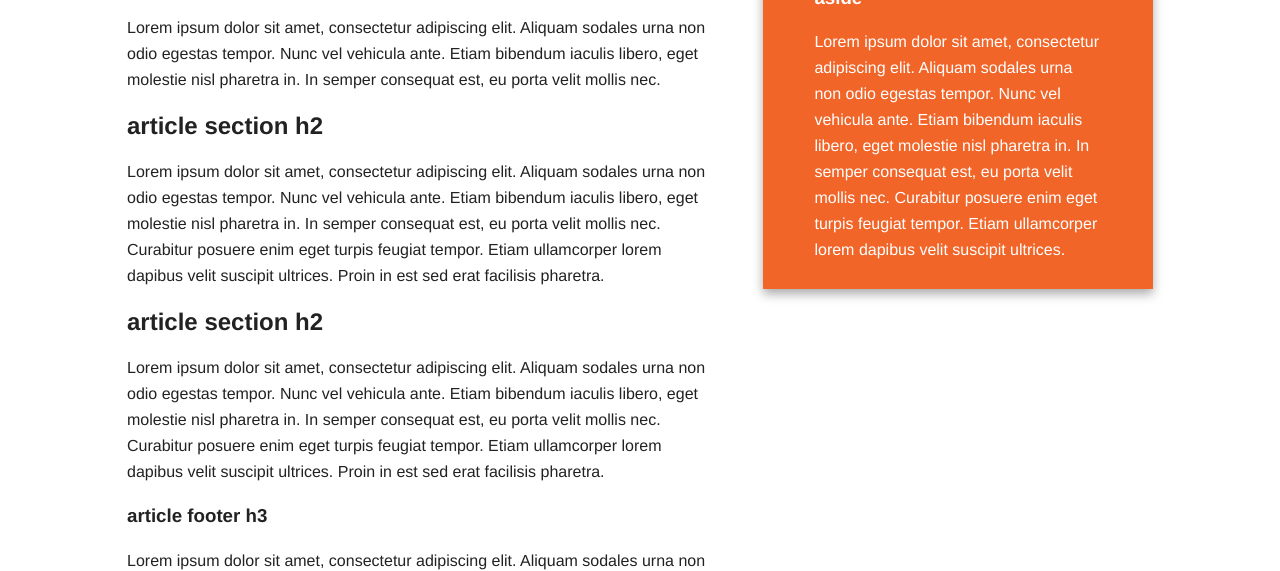
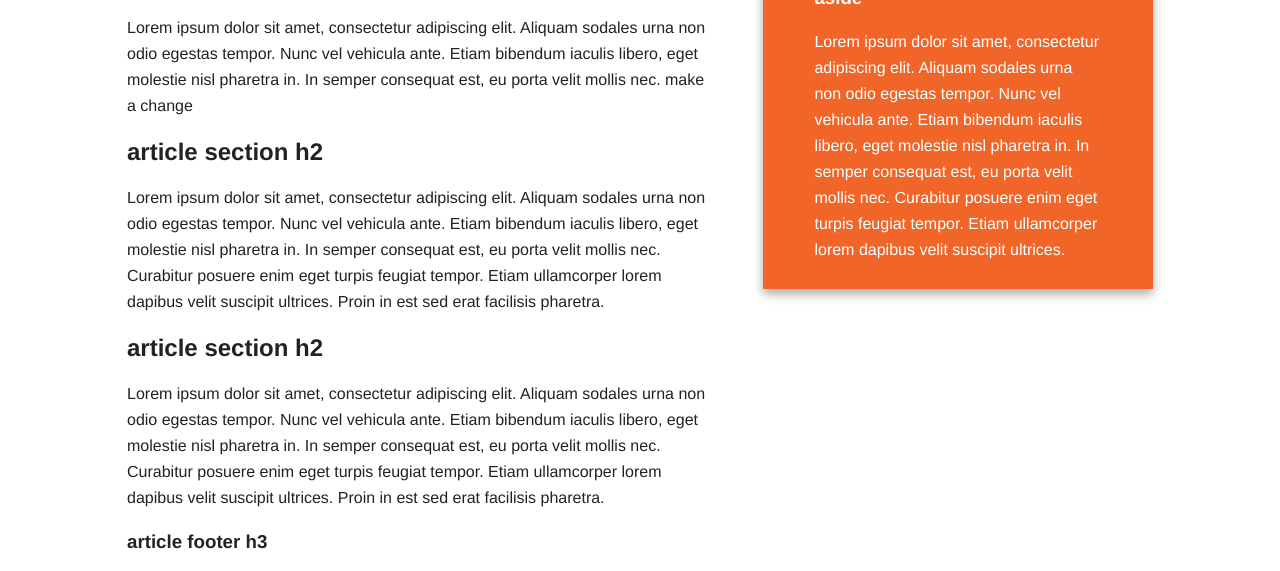
Before and after one commit to JeffMayTA/my-website, a plain HTML site: page index.html in a window 1280 px wide. Shown: the part 180-751 px from the top of the page. Drawn offline with nearby package versions, Linux system fonts and the light colour scheme.

Commit message:
Text change on index

```diff
--- a/index.html
+++ b/index.html
@@ -41,7 +41,7 @@
                 <article>
                     <header>
                         <h1>article header h1</h1>
-                        <p>Lorem ipsum dolor sit amet, consectetur adipiscing elit. Aliquam sodales urna non odio egestas tempor. Nunc vel vehicula ante. Etiam bibendum iaculis libero, eget molestie nisl pharetra in. In semper consequat est, eu porta velit mollis nec.</p>
+                        <p>Lorem ipsum dolor sit amet, consectetur adipiscing elit. Aliquam sodales urna non odio egestas tempor. Nunc vel vehicula ante. Etiam bibendum iaculis libero, eget molestie nisl pharetra in. In semper consequat est, eu porta velit mollis nec. make a change</p>
                     </header>
                     <section>
                         <h2>article section h2</h2>
```
